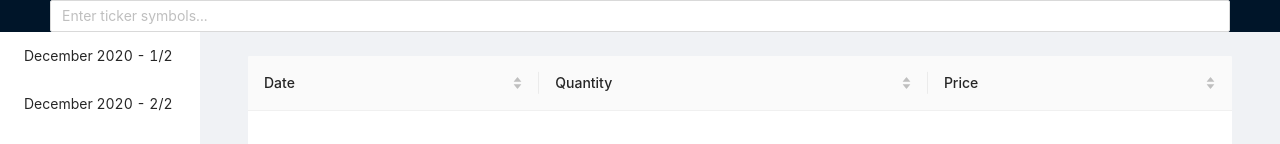
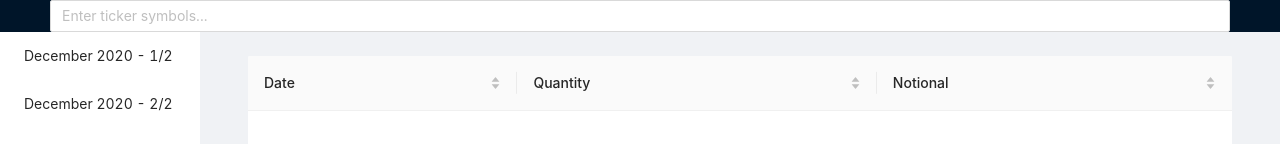
Before and after one commit to failedtodeliver/failedtodeliver.com, a React app: page / in a window 1280 px wide. Shown: the top 144 px of the page. Built offline with nearby package versions, Linux system fonts and the light colour scheme.

Commit message:
price -> notional

```diff
--- a/src/app.tsx
+++ b/src/app.tsx
@@ -95,8 +95,8 @@ const App = () => {
           date: string;
           symbol: string;
           quantity: number;
-          price: number;
-          formattedPrice: string;
+          notional: number;
+          formattedNotional: string;
         }[];
       };
     } = {};
@@ -106,8 +106,8 @@ const App = () => {
         date: string;
         symbol: string;
         quantity: number;
-        price: number;
-        formattedPrice: string;
+        notional: number;
+        formattedNotional: string;
       }[];
     } = {};
 
@@ -143,22 +143,22 @@ const App = () => {
           groupedByDate[dateString] = [];
         }
 
-        const price = parseInt(columns[3], 10) * parseFloat(columns[5]);
+        const notional = parseInt(columns[3], 10) * parseFloat(columns[5]);
 
         groupedByTicker[columns[2]][dateString].push({
-          price,
+          notional,
           date: moment(dateString).format("MMM DD"),
           symbol: columns[2],
           quantity: parseInt(columns[3], 10),
-          formattedPrice: formatter.format(price),
+          formattedNotional: formatter.format(notional),
         });
 
         groupedByDate[dateString].push({
-          price,
+          notional,
           symbol: "ALL",
           date: moment(dateString).format("MMM DD"),
           quantity: parseInt(columns[3], 10),
-          formattedPrice: formatter.format(price),
+          formattedNotional: formatter.format(notional),
         });
       });
 
@@ -171,10 +171,10 @@ const App = () => {
                 date: curr.date,
                 symbol: curr.symbol,
                 quantity: prev.quantity + curr.quantity,
-                price: prev.price + curr.price,
-                formattedPrice: formatter.format(prev.price + curr.price),
+                notional: prev.notional + curr.notional,
+                formattedNotional: formatter.format(prev.notional + curr.notional),
               }),
-              { date: "", symbol: "", quantity: 0, price: 0, formattedPrice: "" }
+              { date: "", symbol: "", quantity: 0, notional: 0, formattedNotional: "" }
             )
           )
         )) ||
@@ -186,10 +186,10 @@ const App = () => {
                 date: curr.date,
                 symbol: curr.symbol,
                 quantity: prev.quantity + curr.quantity,
-                price: prev.price + curr.price,
-                formattedPrice: formatter.format(prev.price + curr.price),
+                notional: prev.notional + curr.notional,
+                formattedNotional: formatter.format(prev.notional + curr.notional),
               }),
-              { date: "", symbol: "", quantity: 0, price: 0, formattedPrice: "" }
+              { date: "", symbol: "", quantity: 0, notional: 0, formattedNotional: "" }
             )
           )
         )
@@ -219,11 +219,11 @@ const App = () => {
       },
     },
     {
-      title: "Price",
-      dataIndex: "formattedPrice",
-      key: "price",
+      title: "Notional",
+      dataIndex: "formattedNotional",
+      key: "notional",
       sorter: {
-        compare: (a: any, b: any) => a.price - b.price,
+        compare: (a: any, b: any) => a.notional - b.notional,
         multiple: 1,
       },
     },
```
